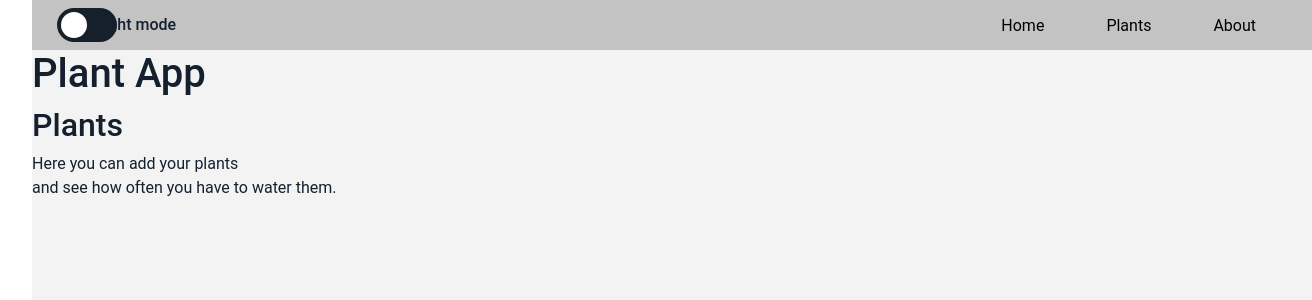
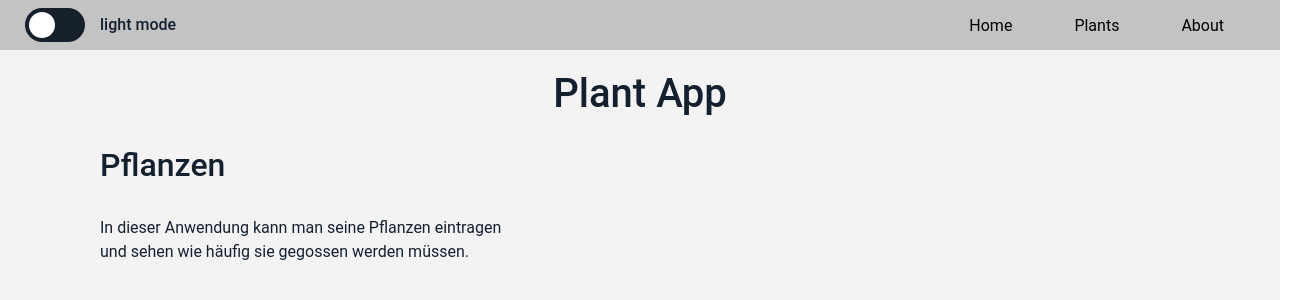
Before and after one commit to antjeble/WebTech-frontend, a Vue app: page /landing in a window 1280 px wide. Shown: the top 300 px of the page, 1312 px wide, since content can reach past the window. Built offline with nearby package versions, Linux system fonts and the light colour scheme.

Commit message:
updates styles and descriptions

```diff
--- a/src/App.vue
+++ b/src/App.vue
@@ -46,4 +46,10 @@ export default {
   background-color: #192734;
   color: #F3F3F3;
 }
+h1{
+  text-align: center;
+  padding: 20px;
+  font-size: 2.5rem;
+  font-weight: 500;
+}
 </style>
--- a/src/assets/main.css
+++ b/src/assets/main.css
@@ -1,4 +1,4 @@
-@import './base.css';
+/*@import './base.css';
 
 #app {
   max-width: 1280px;
@@ -32,4 +32,4 @@ a,
     grid-template-columns: 1fr 1fr;
     padding: 0 2rem;
   }
-}
+}*/
--- a/src/views/AboutView.vue
+++ b/src/views/AboutView.vue
@@ -1,9 +1,32 @@
 <template>
   <div class="about">
-    <h1>About page</h1>
+    <h2>About</h2><br>
+    <p>Für das Modul WebTechnologien an der HTW Berlin wird eine Anwendung erstellt.
+      Die Anwendung bietet eine Übersicht über die eigenen Pflanzen und deren Gießhäufigkeit.
+      <br><br>Funktionalitäten sind:
+      <br>- Anlegen von Pflanzen und Gießhäufigkeiten
+      <br>- Löschen eines Eintrags
+      <br>- Abhaken (aktualisieren) der Durchführung des Gießens</p>
+
   </div>
 </template>
 
 <style>
-
+.about {
+  margin-left: 50px;
+  margin-right: 50px;
+  font-size: 1rem;
+}
+h2 {
+  margin-left: 50px;
+  margin-right: 50px;
+  font-size: 2rem;
+}
+p {
+  margin-left: 50px;
+  margin-right: 50px;
+  font-size: 1rem;
+}
 </style>
+<script setup lang="ts">
+</script>
--- a/src/views/LandingView.vue
+++ b/src/views/LandingView.vue
@@ -1,9 +1,28 @@
 <template>
 <div class="landing">
-  <h2>Plants</h2>
-    <p>Here you can add your plants <br> and see how often you have to water them.</p>
+  <h2>Pflanzen</h2><br>
+    <p>In dieser Anwendung kann man seine Pflanzen eintragen <br>
+      und sehen wie häufig sie gegossen werden müssen.</p>
   </div>
 </template>
+
+<style>
+.landing {
+  margin-left: 50px;
+  margin-right: 50px;
+  font-size: 1rem;
+}
+h2 {
+  margin-left: 50px;
+  margin-right: 50px;
+  font-size: 2rem;
+}
+p {
+  margin-left: 50px;
+  margin-right: 50px;
+  font-size: 1rem;
+}
+</style>
 
 <script setup>
 
```
